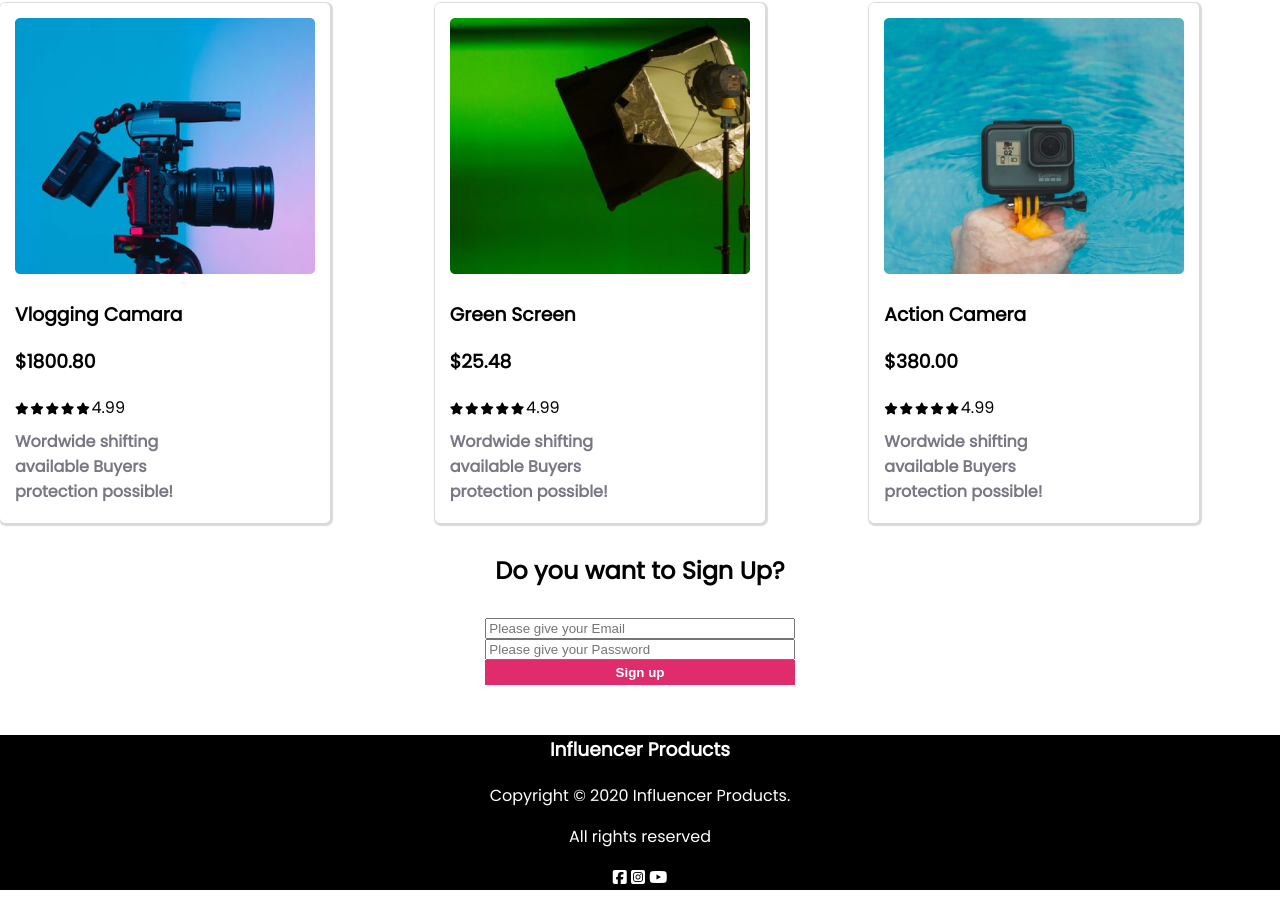
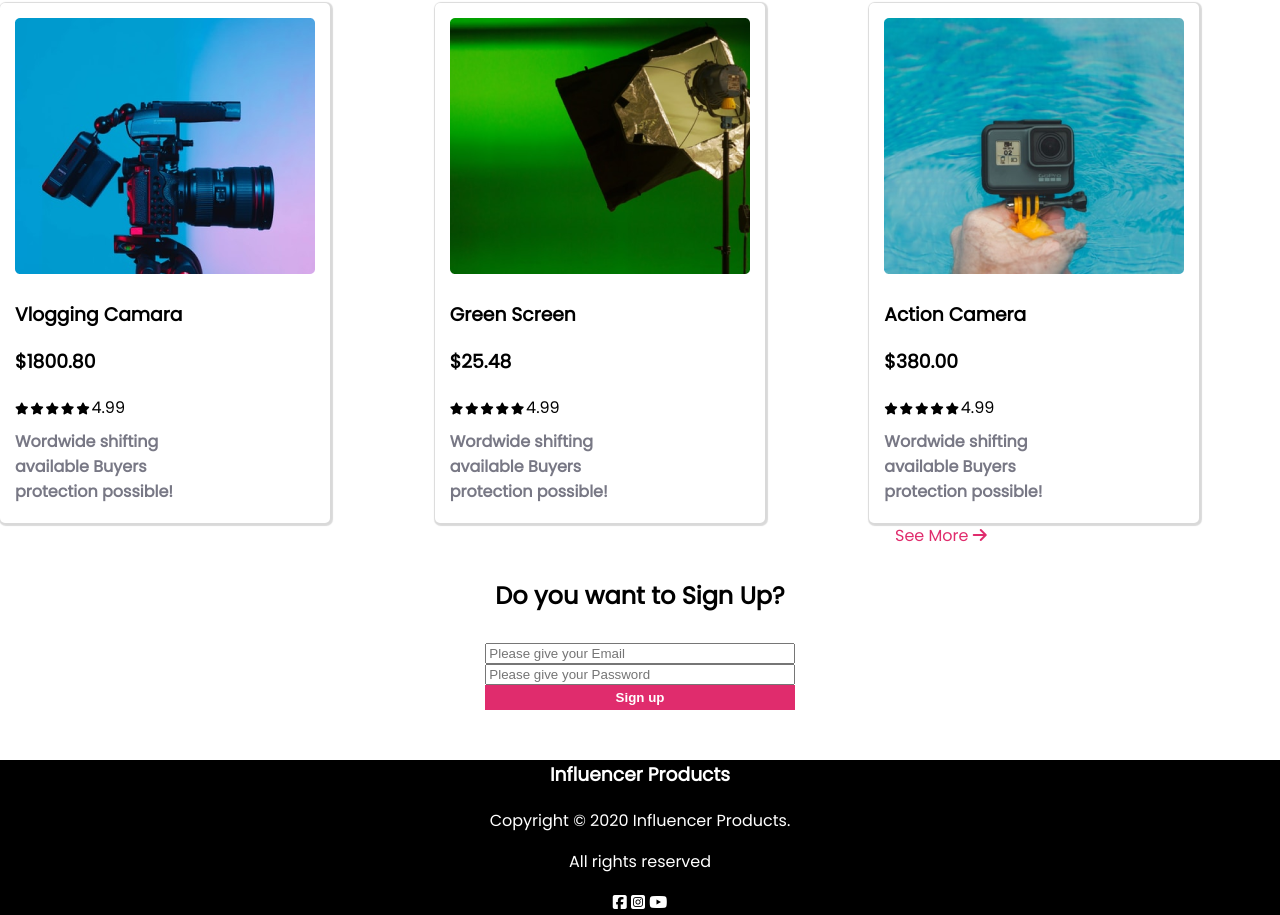
Before and after one commit to tashfiaislamistila/influencer-gears, a plain HTML site: page index.html in a window 1280 px wide. Shown: the part 1679-2594 px from the top of the page. Before the commit the page ends 2569 px from the top, so only its background shows below. Drawn offline with Linux system fonts and the light colour scheme.

Commit message:
seemore commit

```diff
--- a/index.html
+++ b/index.html
@@ -262,6 +262,8 @@
             </div>
         </div>
         </div>
+        <a class="seemore" target="_blank" href="https://www.google.com/">See More
+            <i class=" fas fa-arrow-right"></i></a>
     </section>
     <!-- end popular part -->
     <!-- sign up part -->
--- a/style.css
+++ b/style.css
@@ -117,6 +117,12 @@ border-radius: 5px;
     display: flex;
     align-items: center;
 }
+.seemore{
+    text-decoration: none;
+    color: #E02C6D;
+  /* margin-top: 1000; */
+    margin-left: 895px;
+}
 /* signup part */
 .signup-section{
     display: flex;
```
